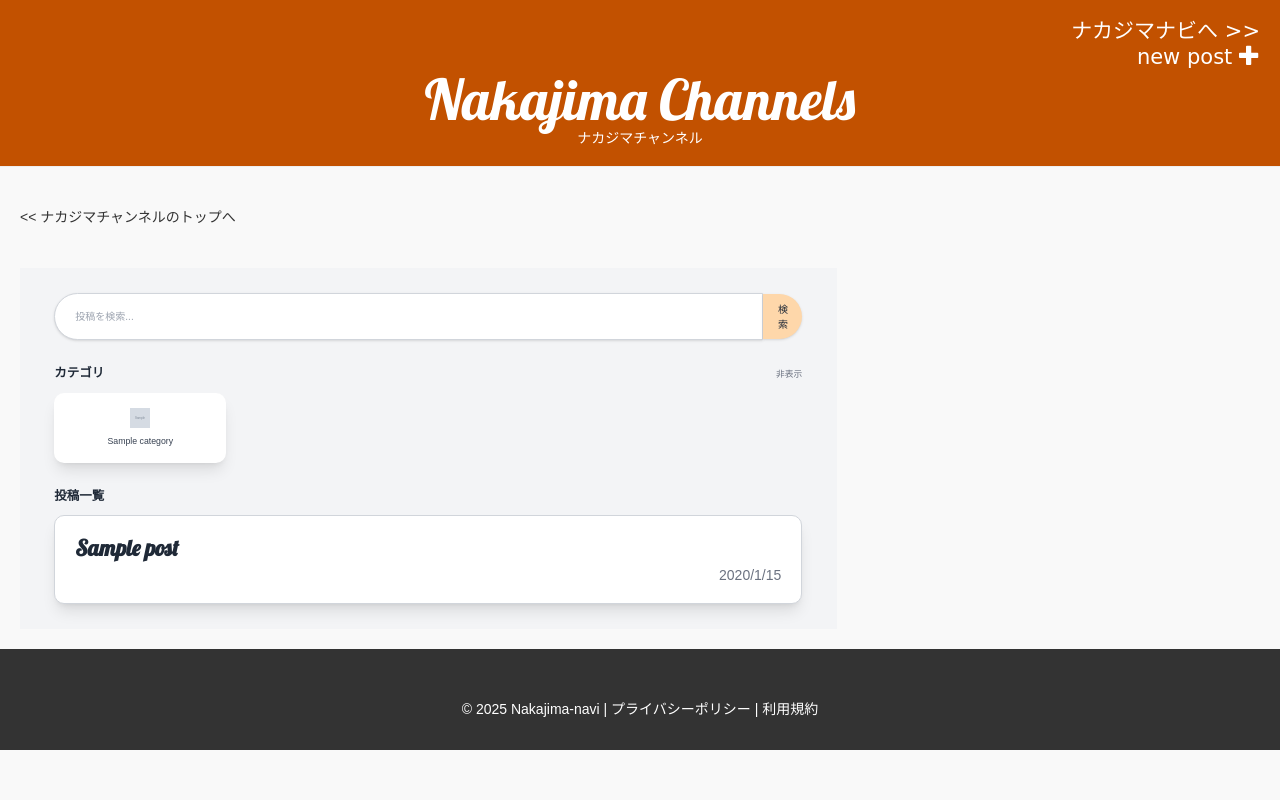
After one commit to kanebizac3/test, a Django app: page /post/search in a window 1280 px wide. The commit adds this page. Run offline with Django 5.2, Linux system fonts and the light colour scheme; tables that the repository leaves empty hold one stand-in row (values such as "Sample post"); grey boxes marked "Sample" are stand-in pictures; some libraries are stand-ins or nearby versions; some web fonts are replaced.

Commit message:
カテゴリと検索を実装

```diff
--- a/blog/admin.py
+++ b/blog/admin.py
@@ -1,6 +1,7 @@
 from django.contrib import admin
-from .models import Post, Comments, GasolineOwada
+from .models import Post, Comments, GasolineOwada, Category
 
 admin.site.register(Post)
 admin.site.register(Comments)
 admin.site.register(GasolineOwada)
+admin.site.register(Category)
--- a/blog/models.py
+++ b/blog/models.py
@@ -4,6 +4,12 @@ from django.utils import timezone
 from django import forms
 from django.core.validators import RegexValidator
 
+class Category(models.Model):
+    name = models.CharField(max_length=100)
+    icon = models.ImageField(upload_to='category_icons/', null=True, blank=True)
+
+    def __str__(self):
+        return self.name
 
 class Post(models.Model):
     author = models.ForeignKey(settings.AUTH_USER_MODEL, on_delete=models.CASCADE)
@@ -14,6 +20,8 @@ class Post(models.Model):
     updated_date = models.DateTimeField(blank=True, null=True)
     image = models.ImageField(upload_to='img/', null=True, blank=True)  # 画像を保存するディレクトリを指定
     good = models.PositiveIntegerField(null=True, blank=True, verbose_name="評価")
+    category = models.ForeignKey(Category, on_delete=models.CASCADE, null=True, blank=True)
+
 
     def publish(self):
         self.published_date = timezone.now()
--- a/blog/templates/blog/base.html
+++ b/blog/templates/blog/base.html
@@ -4,10 +4,6 @@
     <head>
         <script async src="https://pagead2.googlesyndication.com/pagead/js/adsbygoogle.js?client=ca-pub-8021009005741518"
         crossorigin="anonymous"></script>
-        {% block head %}
-        <title>Nakajima Channnel ~西淀川区中島の情報サイト&掲示板~</title>
-        <meta name="description" content="西淀川区中島のあらゆる情報をアップロードしています。また、住民の皆様が交流することにより、集まった情報をわかりやすい形で提供することにより、住民の皆様の生活の向上に取り組んでいます。">
-        {% endblock %}
         <link rel="stylesheet" href="https://maxcdn.bootstrapcdn.com/bootstrap/3.2.0/css/bootstrap.min.css">
         <link rel="stylesheet" href="https://maxcdn.bootstrapcdn.com/bootstrap/3.2.0/css/bootstrap-theme.min.css">
         <link href='https://fonts.googleapis.com/css?family=Lobster&subset=latin,latin-ext' rel='stylesheet' type='text/css'>
@@ -15,11 +11,19 @@
         <link rel="preconnect" href="https://fonts.googleapis.com">
         <link rel="preconnect" href="https://fonts.gstatic.com" crossorigin>
         <link href="https://fonts.googleapis.com/css2?family=Hachi+Maru+Pop&display=swap" rel="stylesheet">
+        {% block head %}
+        <title>Nakajima Channnel ~西淀川区中島の情報サイト&掲示板~</title>
+        <meta name="description" content="西淀川区中島のあらゆる情報をアップロードしています。また、住民の皆様が交流することにより、集まった情報をわかりやすい形で提供することにより、住民の皆様の生活の向上に取り組んでいます。">
+        {% endblock %}
         <style>
             .page-header h5 {
                 font-family: 'Hachi Maru Pop', cursive;
             }
+            {% block style %}
+            {% endblock %}
         </style>
+        {% block script %}
+        {% endblock %}
     </head>
     <body>
         <div class="page-header">
--- /dev/null
+++ b/blog/templates/blog/post_search.html
@@ -0,0 +1,116 @@
+{% extends 'blog/base.html' %}
+{% load static %}
+
+
+
+{% block head %}
+<meta name="viewport" content="width=device-width, initial-scale=1">
+{% endblock %}
+
+{% block script %}
+<script src="https://cdn.tailwindcss.com"></script>
+{% endblock %}
+
+<!-- カスタムCSS -->
+{% block style %}
+    body {
+        font-family: 'Noto Sans JP', sans-serif;
+        background-color: #f9f9f9;
+    }
+
+    .category-card {
+        transition: all 0.3s ease;
+    }
+
+    .category-card:hover {
+        transform: translateY(-3px);
+        box-shadow: 0 10px 15px rgba(0, 0, 0, 0.1);
+    }
+
+    .search-input {
+        border: 2px solid #ddd;
+        transition: border-color 0.2s;
+    }
+
+    .search-input:focus {
+        border-color: #6b46c1;
+        outline: none;
+    }
+
+    .topic-card {
+        transition: all 0.2s ease;
+    }
+
+    .topic-card:hover {
+        border-color: #6b46c1;
+        box-shadow: 0 6px 10px rgba(0, 0, 0, 0.05);
+    }
+
+{% endblock %}
+
+
+{% block content %}
+
+<div class="bg-gray-100 text-gray-800">
+    <div class="max-w-screen-md mx-auto px-4 py-10 text-[18px] sm:text-base">
+        <!-- 🔍 検索バー -->
+        <form method="get" class="mb-10 flex items-center">
+            <input type="text" name="q" value="{{ query }}"
+                   placeholder="投稿を検索..."
+                   class="w-full px-8 py-6 rounded-l-full shadow bg-white text-[20px] sm:text-base border border-gray-300 focus:border-purple-500 focus:outline-none">
+            <button type="submit"
+                   class="px-4 py-3 bg-orange-200 text-gray rounded-r-full shadow hover:bg-orange-300 transition duration-300">
+               検索
+           </button>
+        </form>
+
+        <!-- 🧭 カテゴリ表示/非表示ボタン -->
+        <div class="flex justify-between items-center mb-4">
+            <p class="text-[20px] sm:text-xl font-semibold">カテゴリ</p>
+            <button onclick="toggleCategories()" class="text-sm text-gray-500 hover:text-purple-600">
+                非表示
+            </button>
+        </div>
+
+        <!-- 🧭 カテゴリ一覧 -->
+        <div id="categories" class="grid grid-cols-2 sm:grid-cols-4 gap-8 mb-10 text-center">
+            {% for category in categories %}
+                <a href="?category={{ category.id }}"
+                   class="category-card flex flex-col items-center bg-white p-6 rounded-2xl text-[20px] sm:text-sm text-gray-700
+                          shadow-lg hover:shadow-xl hover:text-purple-600 transition
+                          {% if selected_category == category.id %} border-4 border-purple-500 {% endif %}">
+                    {% if category.icon %}
+                        <img src="{{ category.icon.url }}" alt="{{ category.name }}" class="w-16 h-16 mb-3 sm:w-8 sm:h-8" />
+                    {% endif %}
+                    {{ category.name }}
+                </a>
+            {% endfor %}
+        </div>
+
+        <!-- 📝 投稿一覧 -->
+        <div class="mt-8">
+            <p class="text-[20px] sm:text-xl font-semibold mb-4">投稿一覧</p>
+            <div class="space-y-8">
+                {% for post in posts %}
+                    <div class="bg-white border border-gray-300 rounded-2xl p-8 shadow-lg hover:shadow-xl">
+                        <h3 class="text-[22px] font-bold text-gray-800 text-left">{{ post.title }}</h3>
+                        <p class="text-[14px] text-gray-500 mt-3 text-right">{{ post.updated_date|date:"Y/n/j" }}</p>
+                        <!-- <p class="text-[28px] mt-5 text-gray-700 leading-relaxed text-center">{{ post.text|truncatewords:30 }}</p> -->
+                    </div>
+                {% empty %}
+                    <p class="text-center text-gray-500 text-[18px]">該当する投稿が見つかりませんでした。</p>
+                {% endfor %}
+            </div>
+        </div>
+    </div>
+</div>
+
+<!-- JavaScript -->
+<script>
+    function toggleCategories() {
+        const categoriesContainer = document.getElementById('categories');
+        categoriesContainer.classList.toggle('hidden');
+    }
+</script>
+
+{% endblock %}
--- a/blog/urls.py
+++ b/blog/urls.py
@@ -14,6 +14,7 @@ urlpatterns = [
     path('term', views.term, name='term'),
     path('mission_promise', views.mission_promise, name="mission_promise"),
     path('post/<int:post_id>/comment/<int:comment_id>/like/', views.like_post_view, name='like_post_url'),
+    path('post/search', views.search_post, name='search_post')
 ]
 
 if settings.DEBUG:
--- a/blog/views.py
+++ b/blog/views.py
@@ -136,3 +136,27 @@ def like_post_view(request, post_id, comment_id):
         return redirect(reverse('post_detail', kwargs={"pk" : post.pk})+f'#comment-{anchor}')
     else:
         return HttpResponse('いいね！は POST リクエストのみ受け付けます', status=405)
+
+
+from .models import Category
+from django.db.models import Q
+
+def search_post(request):
+    query = request.GET.get('q', '')
+    category_id = request.GET.get('category', '')
+    posts = Post.objects.all().order_by('-created_date')
+    categories = Category.objects.all()
+
+    if query:
+        posts = posts.filter(Q(title__icontains=query) | Q(text__icontains=query))
+
+    if category_id:
+        posts = posts.filter(category_id=category_id)
+
+    context = {
+        'posts': posts,
+        'categories': categories,
+        'query': query,
+        'selected_category': int(category_id) if category_id else None
+    }
+    return render(request, 'blog/post_search.html', context)
```
Also changed, not shown: blog/migrations/0013_category_post_category.py (added), media/category_icons/IMG_9439.PNG (added), media/category_icons/tst.png (added), media/category_icons/unnamed.png (added), media/category_icons/unnamed_Yh3CSh4.png (added).
